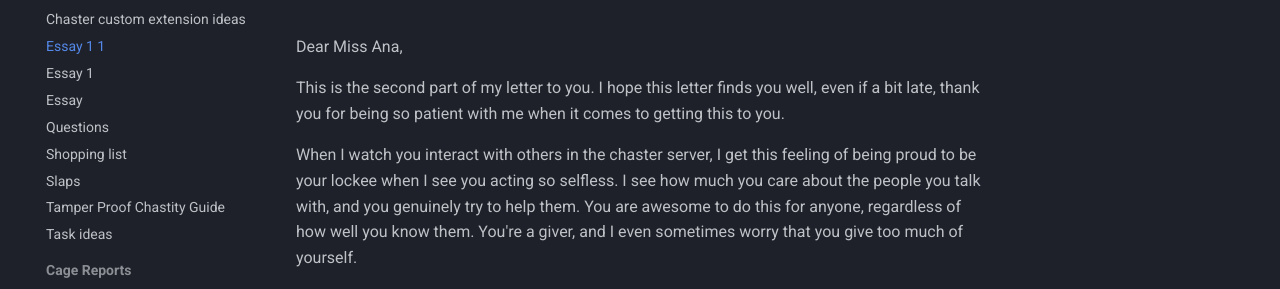
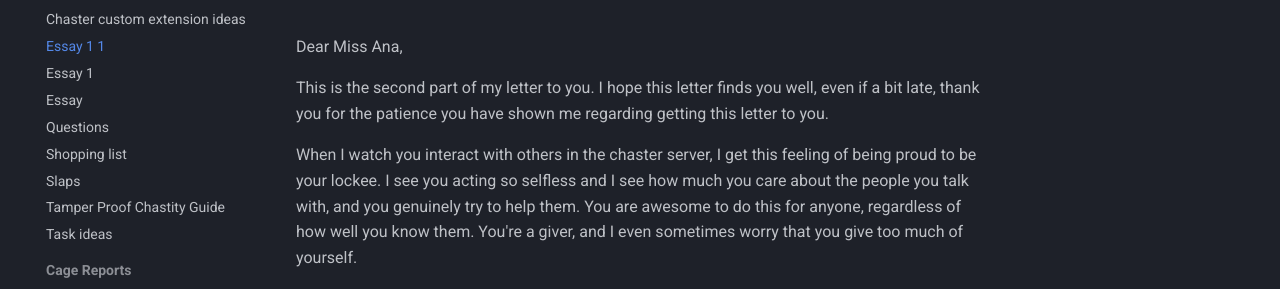
Before and after one commit to bris00/DFMA, an MkDocs documentation site: the page built from diary/Essay 1 1.md, in a window 1280 px wide and 1195 px high. Shown: the part 146-435 px from the top of the window. Built offline with MkDocs 1.6.1 and Material for MkDocs 9.7.7, drawn with Linux system fonts in a browser that asks for light colours.

Commit message:
vault backup: 2023-03-30 17:37:52
Affected files:
diary/Essay 1 1.md

```diff
--- a/diary/Essay 1 1.md
+++ b/diary/Essay 1 1.md
@@ -1,8 +1,8 @@
 Dear Miss Ana,
 
-This is the second part of my letter to you. I hope this letter finds you well, even if a bit late, thank you for being so patient with me when it comes to getting this to you.
+This is the second part of my letter to you. I hope this letter finds you well, even if a bit late, thank you for the patience you have shown me regarding getting this letter to you.
 
-When I watch you interact with others in the chaster server, I get this feeling of being proud to be your lockee when I see you acting so selfless. I see how much you care about the people you talk with, and you genuinely try to help them. You are awesome to do this for anyone, regardless of how well you know them. You're a giver, and I even sometimes worry that you give too much of yourself.
+When I watch you interact with others in the chaster server, I get this feeling of being proud to be your lockee. I see you acting so selfless and I see how much you care about the people you talk with, and you genuinely try to help them. You are awesome to do this for anyone, regardless of how well you know them. You're a giver, and I even sometimes worry that you give too much of yourself.
 
 I love how you are not just a great Domme, but we also can talk about other non-kinky topics. You are knowledgeable about so many topics, and you know how to keep a conversation going. I could listen to you talk about your interests forever, whether it's games, K-pop, anime, or your cat.
 
```
